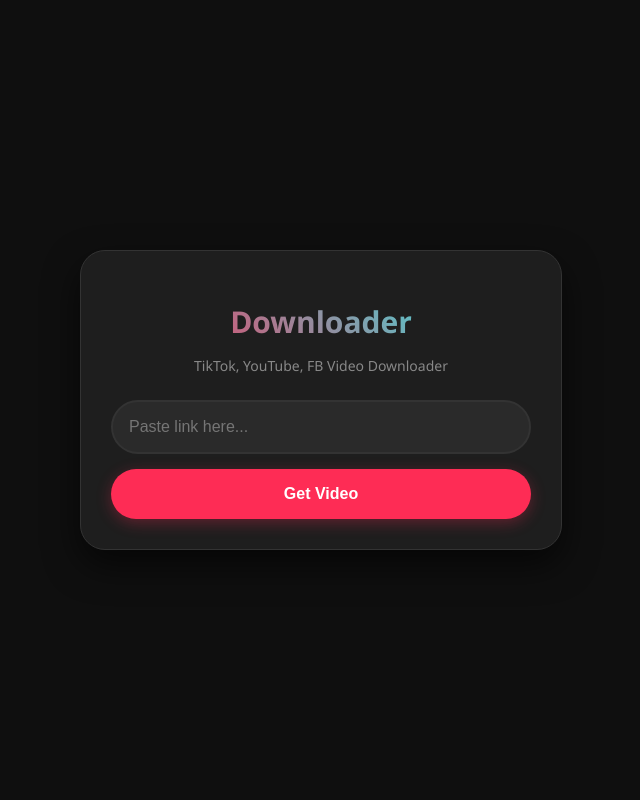
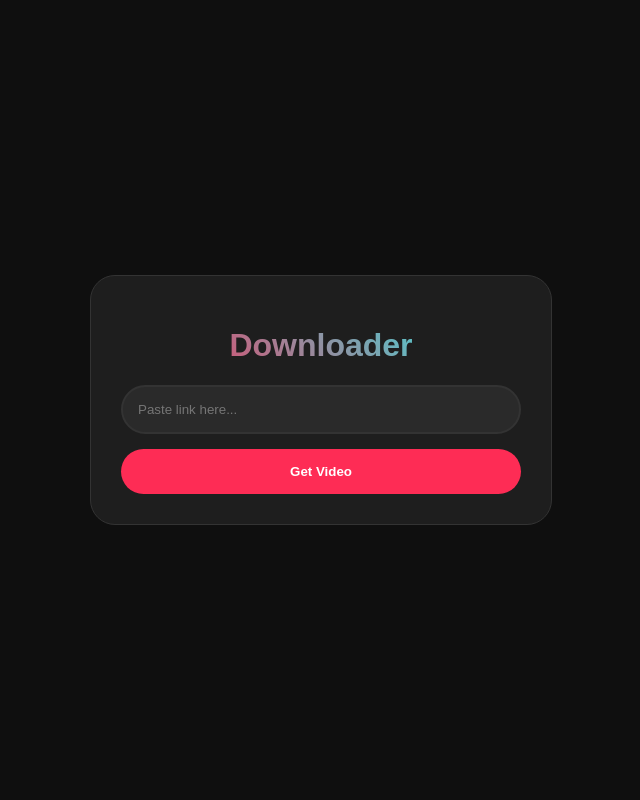
Before and after one commit to jonas76656-sketch/h, a Flask app: page / in a window 1280 px wide. Shown: the whole page, without its empty margins (319-959 px from the left). Run offline with Flask 3, Linux system fonts and the light colour scheme; some libraries are stand-ins or nearby versions.

Commit message:
Update index.html

```diff
--- a/templates/index.html
+++ b/templates/index.html
@@ -5,185 +5,71 @@
     <meta name="viewport" content="width=device-width, initial-scale=1.0">
     <title>Video Downloader Pro</title>
     <style>
-        :root {
-            --primary: #fe2c55;
-            --secondary: #25f4ee;
-            --dark-bg: #0f0f0f;
-            --card-bg: #1e1e1e;
-        }
-
-        body {
-            font-family: 'Segoe UI', Tahoma, sans-serif;
-            background-color: var(--dark-bg);
-            color: white;
-            margin: 0;
-            display: flex;
-            justify-content: center;
-            align-items: center;
-            min-height: 100vh;
-        }
-
-        .container {
-            background: var(--card-bg);
-            width: 90%;
-            max-width: 420px;
-            padding: 30px;
-            border-radius: 25px;
-            box-shadow: 0 15px 35px rgba(0,0,0,0.6);
-            text-align: center;
-            border: 1px solid #333;
-        }
-
-        h1 {
-            background: linear-gradient(45deg, var(--primary), var(--secondary));
-            -webkit-background-clip: text;
-            -webkit-text-fill-color: transparent;
-            font-size: 30px;
-            margin-bottom: 10px;
-        }
-
-        p { color: #888; font-size: 14px; margin-bottom: 25px; }
-
-        input {
-            width: 100%;
-            padding: 16px;
-            border-radius: 30px;
-            border: 2px solid #333;
-            background: #2a2a2a;
-            color: white;
-            box-sizing: border-box;
-            outline: none;
-            font-size: 16px;
-            transition: 0.3s;
-        }
-
-        input:focus { border-color: var(--primary); }
-
-        .btn-get {
-            width: 100%;
-            padding: 16px;
-            margin-top: 15px;
-            border-radius: 30px;
-            border: none;
-            background: var(--primary);
-            color: white;
-            font-weight: bold;
-            font-size: 16px;
-            cursor: pointer;
-            box-shadow: 0 4px 15px rgba(254, 44, 85, 0.3);
-        }
-
-        #result {
-            margin-top: 30px;
-            display: none;
-            padding: 15px;
-            background: rgba(255,255,255,0.03);
-            border-radius: 20px;
-            border: 1px solid #444;
-        }
-
-        #thumb {
-            width: 100%;
-            border-radius: 12px;
-            margin-bottom: 15px;
-        }
-
-        .btn-download {
-            display: block;
-            width: 100%;
-            padding: 15px;
-            background: var(--secondary);
-            color: black;
-            text-decoration: none;
-            border-radius: 12px;
-            font-weight: bold;
-            cursor: pointer;
-            border: none;
-            font-size: 16px;
-        }
-
-        .loader {
-            display: none;
-            border: 4px solid #333;
-            border-top: 4px solid var(--primary);
-            border-radius: 50%;
-            width: 35px;
-            height: 35px;
-            animation: spin 1s linear infinite;
-            margin: 20px auto;
-        }
-
-        @keyframes spin { 0% { transform: rotate(0deg); } 100% { transform: rotate(360deg); } }
+        :root { --primary: #fe2c55; --secondary: #25f4ee; --dark: #0f0f0f; }
+        body { font-family: sans-serif; background: var(--dark); color: white; display: flex; justify-content: center; align-items: center; min-height: 100vh; margin: 0; }
+        .container { background: #1e1e1e; padding: 30px; border-radius: 25px; width: 90%; max-width: 400px; text-align: center; border: 1px solid #333; }
+        h1 { background: linear-gradient(45deg, var(--primary), var(--secondary)); -webkit-background-clip: text; -webkit-text-fill-color: transparent; }
+        input { width: 100%; padding: 15px; border-radius: 30px; border: 2px solid #333; background: #2a2a2a; color: white; box-sizing: border-box; outline: none; margin-bottom: 15px; }
+        .btn-get { width: 100%; padding: 15px; border-radius: 30px; border: none; background: var(--primary); color: white; font-weight: bold; cursor: pointer; }
+        #result { margin-top: 25px; display: none; }
+        .btn-dl { display: block; width: 100%; padding: 15px; background: var(--secondary); color: black; text-decoration: none; border-radius: 12px; font-weight: bold; border: none; margin-top: 15px; cursor: pointer; }
+        .loader { display: none; border: 4px solid #333; border-top: 4px solid var(--primary); border-radius: 50%; width: 30px; height: 30px; animation: spin 1s linear infinite; margin: 20px auto; }
+        @keyframes spin { 100% { transform: rotate(360deg); } }
     </style>
 </head>
 <body>
-
     <div class="container">
         <h1>Downloader</h1>
-        <p>TikTok, YouTube, FB Video Downloader</p>
-
         <input type="text" id="urlInput" placeholder="Paste link here...">
         <button class="btn-get" onclick="fetchVideo()">Get Video</button>
-
         <div id="loader" class="loader"></div>
-
         <div id="result">
-            <img id="thumb" src="">
-            <p id="videoTitle" style="color: white; margin-bottom: 15px; font-weight: bold;"></p>
-            <button id="dlBtn" class="btn-download">Download MP4 Now</button>
+            <img id="thumb" src="" style="width: 100%; border-radius: 10px;">
+            <p id="videoTitle" style="font-weight: bold; margin: 15px 0;"></p>
+            <button id="dlBtn" class="btn-dl">Download MP4 Now</button>
         </div>
     </div>
 
     <script>
-        // သင့်၏ Railway Domain URL
+        // သင်၏ Railway URL အတိအကျဖြစ်သည်
         const BASE_URL = "https://h-production-8be0.up.railway.app";
 
         async function fetchVideo() {
-            const urlInput = document.getElementById('urlInput').value;
+            const url = document.getElementById('urlInput').value;
             const loader = document.getElementById('loader');
-            const resultDiv = document.getElementById('result');
-            const dlBtn = document.getElementById('dlBtn');
+            const result = document.getElementById('result');
 
-            if (!urlInput) return alert("Link ထည့်ပေးပါ");
-
+            if (!url) return alert("Link ထည့်ပါ");
             loader.style.display = 'block';
-            resultDiv.style.display = 'none';
+            result.style.display = 'none';
 
             try {
                 const response = await fetch(`${BASE_URL}/download`, {
                     method: 'POST',
                     headers: { 'Content-Type': 'application/json' },
-                    body: JSON.stringify({ url: urlInput })
+                    body: JSON.stringify({ url: url })
                 });
-
                 const data = await response.json();
 
                 if (data.success) {
                     document.getElementById('thumb').src = data.thumbnail;
                     document.getElementById('videoTitle').innerText = data.title;
 
-                    // Proxy Route ကို သုံးပြီး တန်းဒေါင်းခိုင်းခြင်း
-                    dlBtn.onclick = function() {
-                        dlBtn.innerText = "Downloading...";
-                        dlBtn.style.opacity = "0.5";
-
-                        // Force download via backend proxy
+                    // ဒေါင်းလုဒ်ခလုတ် နှိပ်ပါက Proxy Route သို့ လွှတ်ပေးခြင်း
+                    document.getElementById('dlBtn').onclick = function() {
+                        this.innerText = "Downloading...";
                         window.location.href = `${BASE_URL}/proxy-download?url=${encodeURIComponent(data.download_url)}`;
-
-                        setTimeout(() => {
-                            dlBtn.innerText = "Download MP4 Now";
-                            dlBtn.style.opacity = "1";
-                        }, 5000);
+                        setTimeout(() => this.innerText = "Download MP4 Now", 5000);
                     };
 
                     loader.style.display = 'none';
-                    resultDiv.style.display = 'block';
+                    result.style.display = 'block';
                 } else {
                     alert("Error: " + data.error);
                     loader.style.display = 'none';
                 }
-            } catch (error) {
-                alert("Server Error! Connection မရပါ။");
+            } catch (e) {
+                alert("Server Error!");
                 loader.style.display = 'none';
             }
         }
```
